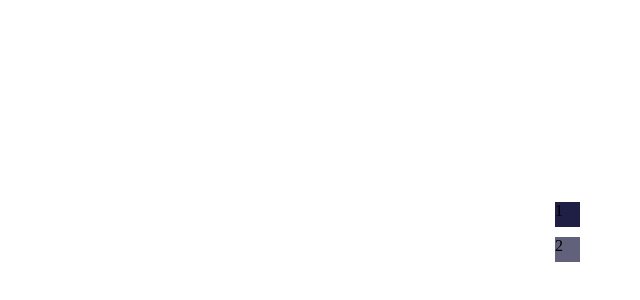
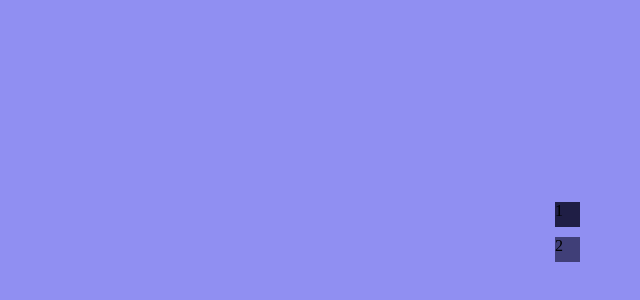
Before and after one commit to L3on06/3d-portfolio, a React (Create React App) app: page / in a window 1280 px wide. Shown: the part 208-508 px from the top of the page, without its empty margins (640-1280 px from the left). Built offline with nearby package versions, Linux system fonts and the light colour scheme.

Commit message:
I added the style.

```diff
--- a/src/App.css
+++ b/src/App.css
@@ -2,9 +2,34 @@
     padding: 0;
     margin: 0;
     box-sizing: border-box;
+    background-color: RGB(144, 143, 242);
 }
 
 .main {
-    width: 100%;
-    height: 100vh;
+    display: flex;
+    justify-content: center;
+    align-items: center;
+    overflow-y: hidden;
 }
+
+.spline {
+    transform: scale(0.4) translateY(-30%);
+}
+
+.fade-in {
+    opacity: 1;
+ animation-name: fadeInOpacity;
+ animation-iteration-count: 1;
+ animation-timing-function: ease-in;
+ animation-duration: 2s;
+}
+
+@keyframes fadeInOpacity {
+    0% {
+        opacity: 0;
+    }
+
+    100% {
+        opacity: 1;
+    }
+}
--- a/src/index.js
+++ b/src/index.js
@@ -1,6 +1,7 @@
 import React from 'react';
 import ReactDOM from 'react-dom/client';
 import App from './App';
+
 
 const root = ReactDOM.createRoot(document.getElementById('root'));
 root.render(
```
